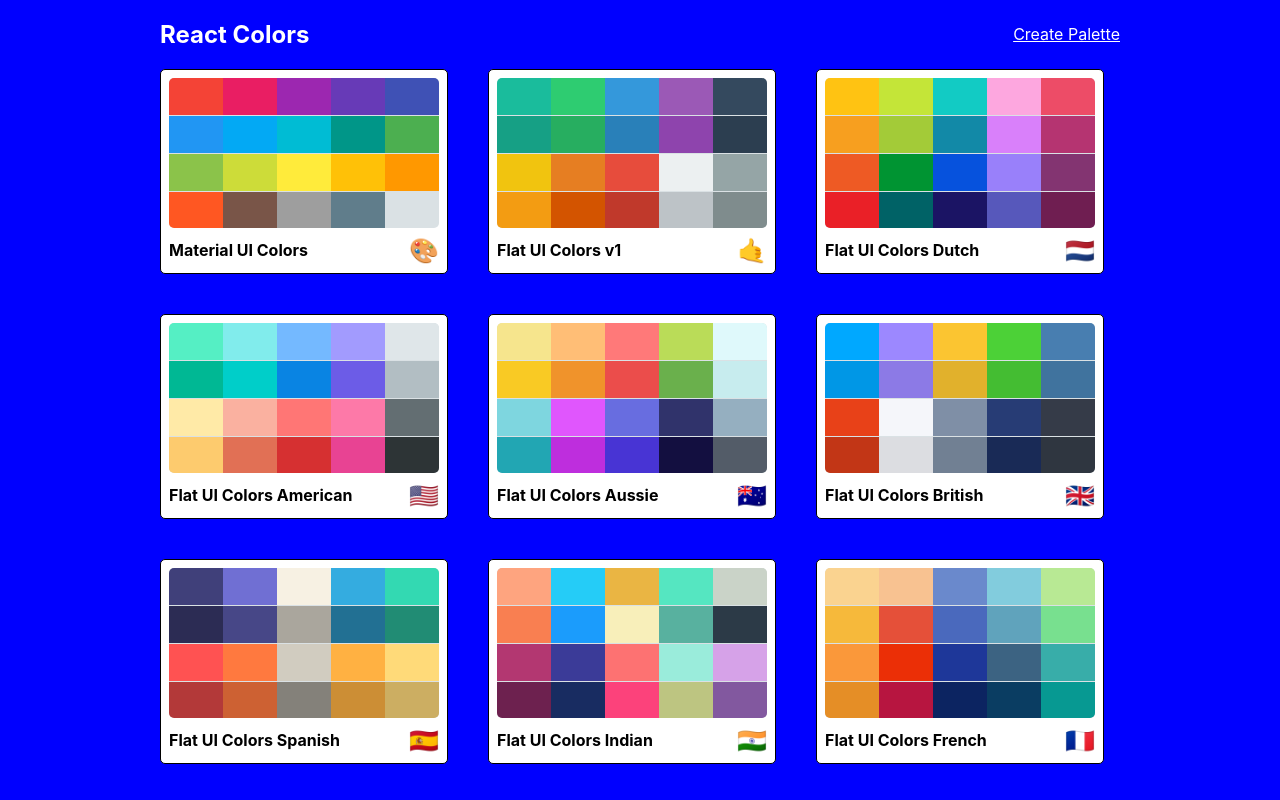
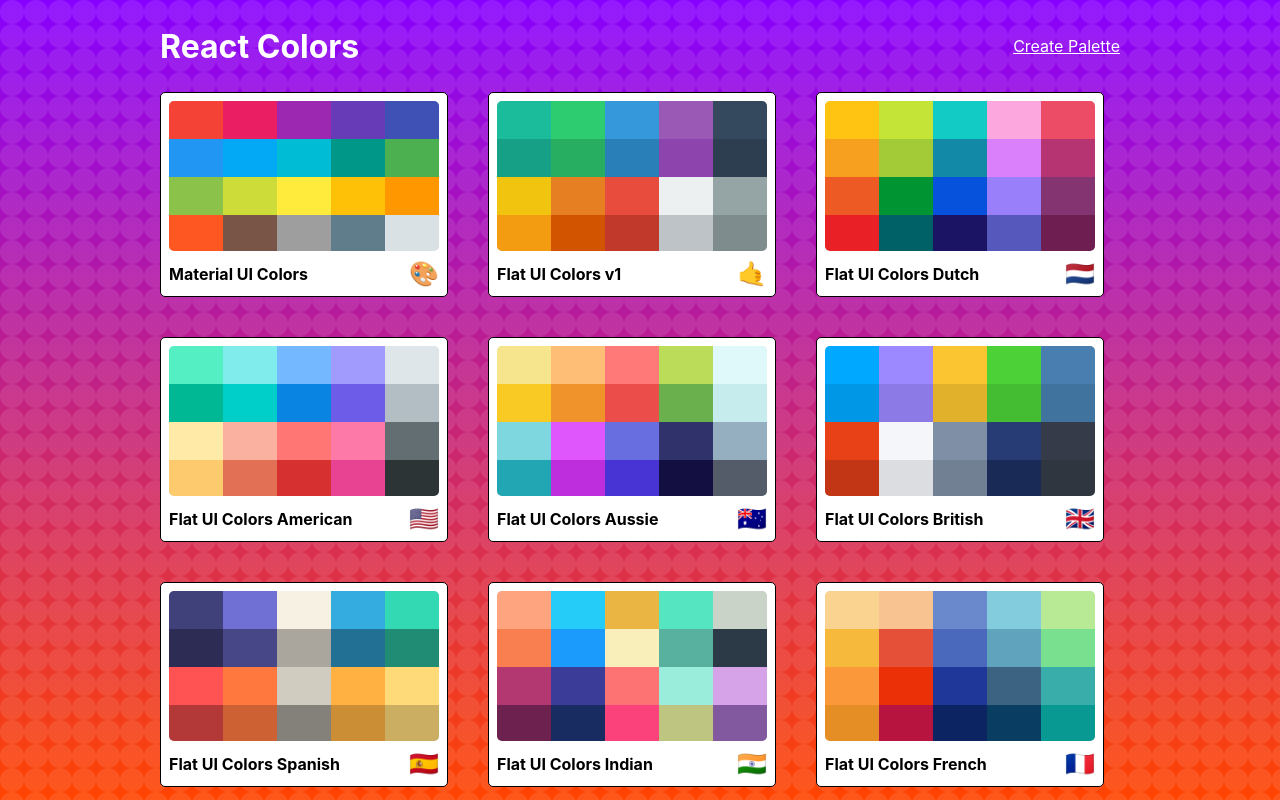
Before and after one commit to hadi2000naamani/color-project, a React (Create React App) app: page / in a window 1280 px wide. Built offline with nearby package versions, Linux system fonts and the light colour scheme.

Commit message:
Add bg svg to PaletteList

```diff
--- a/src/PaletteList.js
+++ b/src/PaletteList.js
@@ -14,7 +14,7 @@
             <div className={classes.root}>
                 <div className={classes.container}>
                     <nav className={classes.nav}>
-                        <h1>React Colors</h1>
+                        <h1 className={classes.heading}>React Colors</h1>
                         <Link to= "palette/new">Create Palette</Link>
                     </nav>
                     <div className={classes.palettes}>
--- a/src/styles/PaletteListStyles.js
+++ b/src/styles/PaletteListStyles.js
@@ -1,11 +1,18 @@
-import sizes from "./sizes"
+import sizes from "./sizes";
+import bg from "./bg.svg";
 export default {
     root: {
-        backgroundColor: "blue",
         height: "100vh",
         display: "flex",
         alignItems: "flex-start",
-        justifyContent: 'center'
+        justifyContent: 'center',
+        /* background by SVGBackgrounds.com */
+        backgroundColor: '#ffffff',
+        backgroundImage:  `url(${bg})`,
+        overflow:'scroll'
+    },
+    heading:{
+        fontSize:'2rem'
     },
     container: {
         width: '50%',
@@ -41,7 +48,7 @@
         },
         [sizes.down("xs")]:{
             gridTemplateColumns: 'repeat(1,100%)',
-            gridGap: '1rem'
+            gridGap: '1.4rem'
         }
     }
 };
```
Also changed, not shown: src/styles/bg.svg (added).
